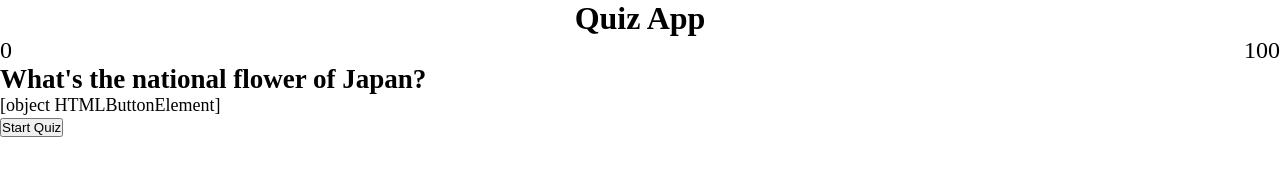
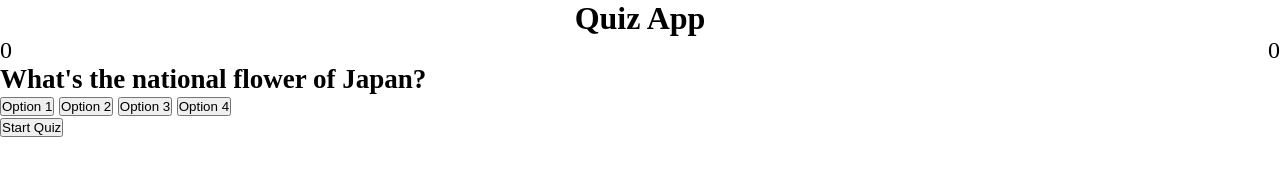
Before and after one commit to Chloe-O/quiz-app, a plain HTML site: page index.html in a window 1280 px wide. Drawn offline with Linux system fonts and the light colour scheme.

Commit message:
func to iterate over questions

```diff
--- a/app.js
+++ b/app.js
@@ -56,8 +56,9 @@ const answerContainer = document.getElementById("qOptions");
 const quizTitle = document.getElementById("qTitle");
 const questionID = document.getElementById("qID");
 const quizScore = document.getElementById("qScore");
+const optionBtn = document.getElementsByClassName("option-btn");
 
-let score = 100;
+let score = 0;
 
 quizScore.innerText = score;
 
@@ -65,19 +66,6 @@ function iterateQuestions() {
   questionObj.forEach((q) => {
     quizTitle.innerText = q.question;
 
-
-
-    console.log(q.ID);
-    console.log(q.question);
-
-    q.answerOptions.forEach((qo) => {
-      let eachQoption = document.createElement("button");
-      eachQoption.innerText = qo;
-      qOptions.innerText = eachQoption;
-      console.log(eachQoption);
-    });
-
-    console.log(q.correctAnswer);
   });
 }
 
--- a/index.html
+++ b/index.html
@@ -17,10 +17,10 @@
             <h2 id="qTitle">Lorem ipsum dolor sit amet consectetur adipisicing elit. Enim, voluptatum.</h2>
             <h3 id="q"></h3>
             <div id="qOptions">
-                <button>Option 1</button>
-                <button>Option 2</button>
-                <button>Option 3</button>
-                <button>Option 4</button>
+                <button class="option-btn">Option 1</button>
+                <button class="option-btn">Option 2</button>
+                <button class="option-btn">Option 3</button>
+                <button class="option-btn">Option 4</button>
             </div>
             <div id="qNavigation">
                 <button id="qNavigationBtn">Start Quiz</button>
```
